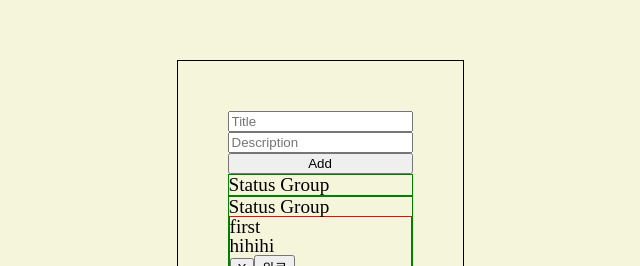
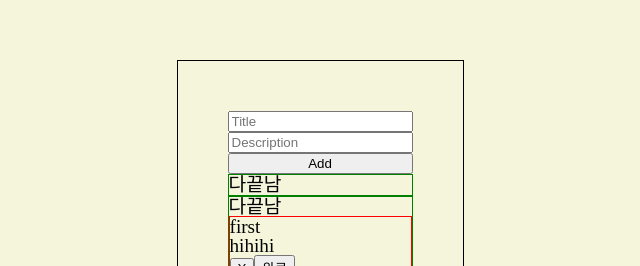
Before and after one commit to Haru-Im/React-TS-TodoList, a React (Create React App) app: page / in a window 1280 px wide. Shown: the part 105-371 px from the top of the page, without its empty margins (320-960 px from the left). Built offline with nearby package versions, Linux system fonts and the light colour scheme.

Commit message:
Refactor: Rename Todo type to TodoList

```diff
--- a/src/components/TodoGroup.tsx
+++ b/src/components/TodoGroup.tsx
@@ -1,13 +1,17 @@
 import { ReactNode } from "react";
 
 type TodoGroupProps = {
+  isInProgress: boolean;
   children: ReactNode;
 };
 
-export const TodoGroup: React.FC<TodoGroupProps> = ({ children }) => {
+export const TodoGroup: React.FC<TodoGroupProps> = ({
+  isInProgress,
+  children,
+}) => {
   return (
     <div style={{ border: "1px solid green" }}>
-      <h1>Status Group</h1>
+      <h1>{isInProgress ? "진행중" : "다끝남"}</h1>
       <div>{children}</div>
     </div>
   );
--- a/src/components/TodoList.tsx
+++ b/src/components/TodoList.tsx
@@ -9,7 +9,7 @@ const todoList = [
   { id: 4, title: "fourth", desc: "agaasldkjfa", isDone: false },
 ];
 
-type Todo = {
+type TodoType = {
   id: number;
   title: string;
   desc: string;
```
